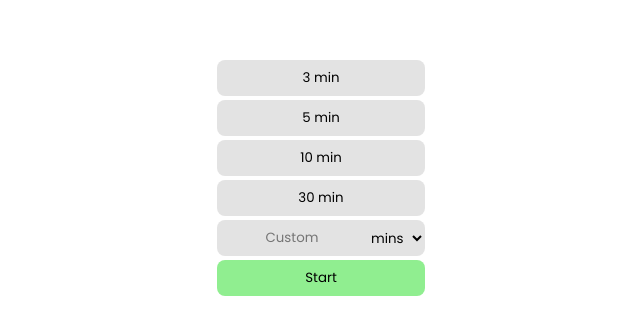
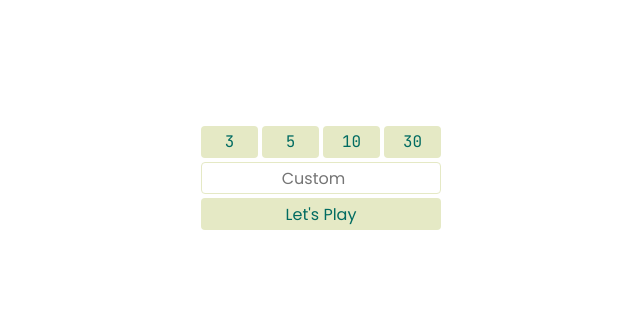
Before and after one commit to pranav-vaniya/daffodil, a plain HTML site: page index.html in a window 1280 px wide. Shown: the part 222-556 px from the top of the page, without its empty margins (319-959 px from the left). Drawn offline with Linux system fonts and the light colour scheme.

Commit message:
color theme

```diff
--- a/index.html
+++ b/index.html
@@ -14,19 +14,16 @@
 	<body>
 		<div class="main-container">
 			<div class="time-select-container">
-				<button type="button" class="time-option-button">3 min</button>
-				<button type="button" class="time-option-button">5 min</button>
-				<button type="button" class="time-option-button">10 min</button>
-				<button type="button" class="time-option-button">30 min</button>
-				<div class="custom-time-selector">
-					<input type="text" placeholder="Custom" id="user-time-input" class="time-option-input" />
-					<select class="time-option-select">
-						<option value="m">mins</option>
-						<option value="h">hours</option>
-						<option value="d">days</option>
-					</select>
+				<div class="time-select-button-container">
+					<button type="button" class="time-select-option-button">3</button>
+					<button type="button" class="time-select-option-button">5</button>
+					<button type="button" class="time-select-option-button">10</button>
+					<button type="button" class="time-select-option-button">30</button>
 				</div>
-				<button type="button" class="time-option-button" id="time-input-start-button">Start</button>
+				<div class="time-select-input-container">
+					<input type="number" class="time-select-user-input" placeholder="Custom" />
+					<button type="button" class="time-select-user-button">Let's Play</button>
+				</div>
 			</div>
 		</div>
 
--- a/script.js
+++ b/script.js
@@ -1,8 +1,3 @@
 if ("serviceWorker" in navigator) {
 	navigator.serviceWorker.register("./sw.js");
 }
-
-window.addEventListener("resize", () => {
-	let vh = window.innerHeight * 0.01;
-	document.documentElement.style.setProperty("--vh", `${vh}px`);
-});
--- a/styles.css
+++ b/styles.css
@@ -17,7 +17,6 @@
 
 .main-container {
 	height: 100vh;
-	height: calc(var(--vh, 1vh) * 100);
 	display: flex;
 	flex-direction: column;
 	align-items: center;
@@ -28,50 +27,53 @@
 	display: flex;
 	flex-direction: column;
 	gap: 4px;
-	margin: 0px 32px;
-	max-width: 225px;
 }
 
-.custom-time-selector {
+.time-select-button-container {
 	display: flex;
 	flex-direction: row;
-	max-width: 225px;
+	gap: 4px;
+	justify-content: space-between;
 }
 
-.time-option-button {
-	border-radius: 8px;
+.time-select-button-container button {
+	flex: 1;
+	background-color: #e5e9c5;
 	border: none;
-	padding: 8px 8px;
-	background-color: #e3e3e3;
+	border-radius: 4px;
+	padding: 0px 4px;
+	height: 32px;
+	line-height: 1.2;
+	font-family: "JetBrains Mono";
+	font-size: 16px;
+	color: #016b61;
 }
 
-.time-option-input {
-	border-radius: 0px;
-	border-top-left-radius: 8px;
-	border-bottom-left-radius: 8px;
-	text-align: center;
-	border: none;
-	background-color: #e3e3e3;
-	padding: 8px 8px;
-	width: 150px;
+.time-select-input-container {
+	display: flex;
+	flex-direction: column;
+	gap: 4px;
 }
 
-.time-option-input:focus {
+.time-select-user-input {
+	border: 1px solid #e5e9c5;
+	color: #016b61;
+	text-align: center;
+	height: 32px;
+	font-size: 16px;
+	width: 240px;
+	border-radius: 4px;
+}
+
+.time-select-user-input:focus {
 	outline: none;
 }
 
-.time-option-select {
-	border-radius: 0px;
-	border-top-right-radius: 8px;
-	border-bottom-right-radius: 8px;
+.time-select-user-button {
 	border: none;
-	background-color: #e3e3e3;
+	height: 32px;
+	background-color: #e5e9c5;
+	color: #016b61;
+	border-radius: 4px;
+	font-size: 16px;
 }
-
-.time-option-select:focus {
-	outline: none;
-}
-
-#time-input-start-button {
-	background-color: lightgreen;
-}
```
